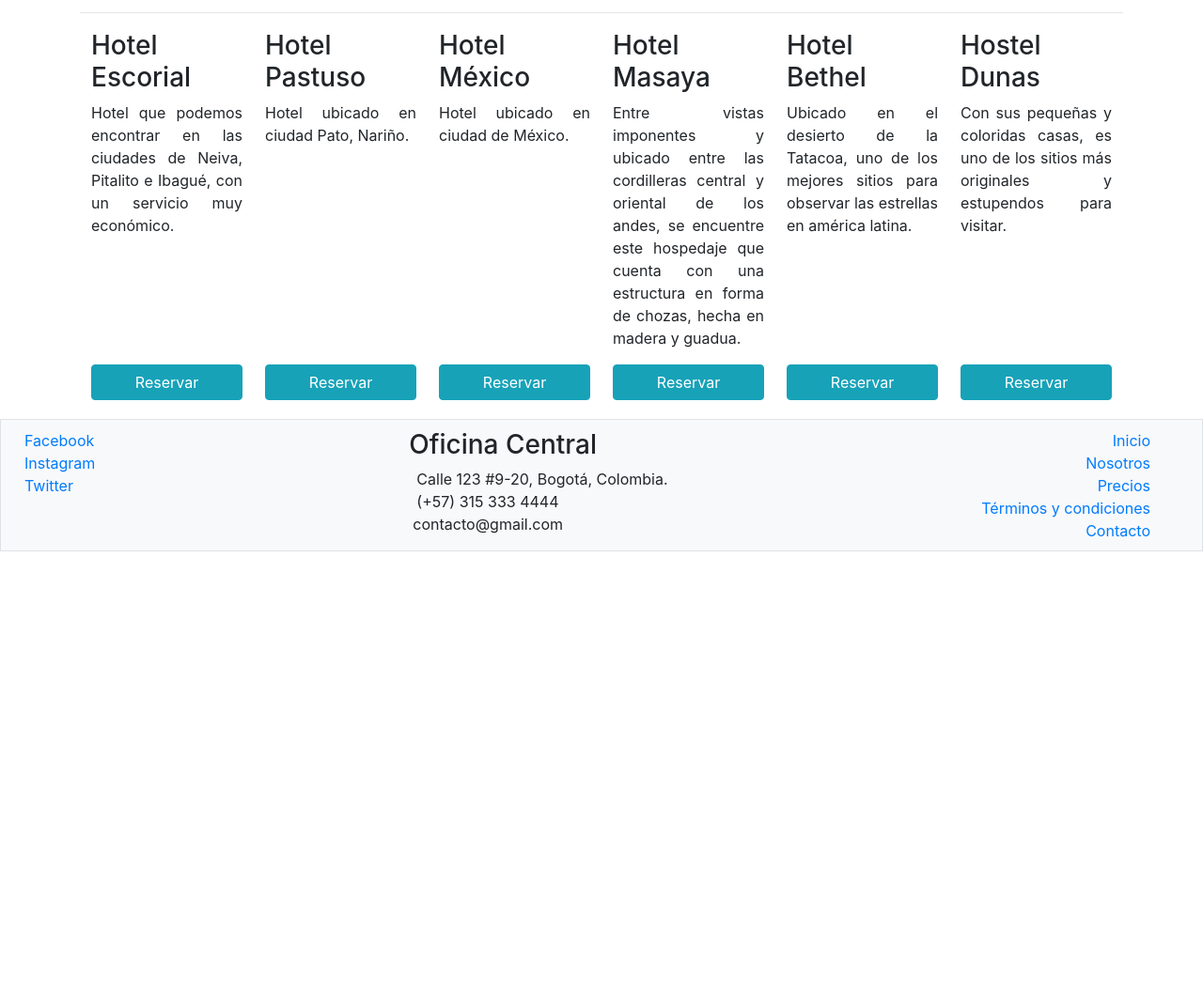
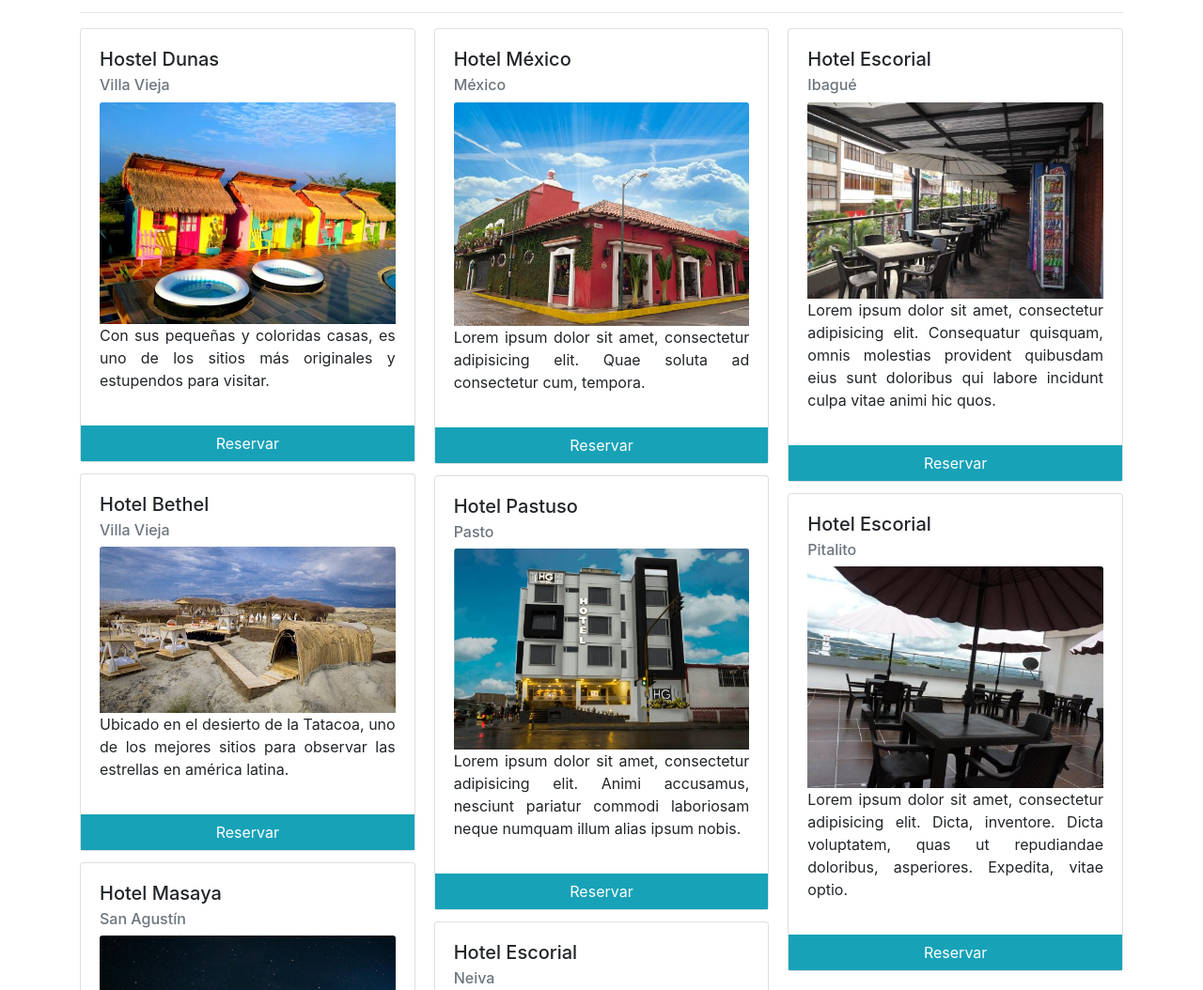
Before and after one commit to afperdomo2/guia-hoteles, a website: page index.html in a window 1280 px wide. Shown: the part 662-1716 px from the top of the page at 94% size. Before the commit the page ends 1249 px from the top, so only its background shows below. Drawn offline with nearby package versions, Linux system fonts and the light colour scheme; a web font is replaced by a local one.

Commit message:
Uso de cards

```diff
--- a/css/main.css
+++ b/css/main.css
@@ -10,11 +10,11 @@ footer{
 	background-color: yellow;
 	margin-bottom: 0px;
 }
-.card-hotel{
-	flex: 1 150px;
-	padding: 2px 12px 2px 12px;
+/* .card-hotel{
+	flex: 1 200px;
 	margin-bottom: 10px;
-}
+} */
 .btn-reserva{
 	width: 100%;
+	border-radius: 0px;
 }
--- a/index.html
+++ b/index.html
@@ -52,56 +52,90 @@
 				<p class="text-justify">¿No tienes mucho que hacer? También contamos con piscinas, salón de yoga con entrenadores los cuales estarán disponibles para hacer más agradable tu estadio, patio de juegos para los pequeños y campos de baloncesto.</p>
 			</div>
 		</div><hr>
-		<div class="d-flex flex-wrap flex-row-reverse">
-			<div class="card-hotel d-flex flex-column justify-content-between">
-				<div>
-					<h3>Hostel Dunas</h3>
-					<p class="text-justify">Con sus pequeñas y coloridas casas, es uno de los sitios más originales y estupendos para visitar.</p>
+		<div class="card-columns">
+			<div class="card">
+				<div class="card-body">
+					<h5 class="card-title">Hostel Dunas</h5>
+					<h6 class="card-subtitle text-muted mb-2">Villa Vieja</h6>
+					<img src="images/dunas.jpg" class="card-img-top" alt="">
+					<p class=" text-justify">Con sus pequeñas y coloridas casas, es uno de los sitios más originales y estupendos para visitar.</p>
 				</div>
 				<div>
 					<a class="btn btn-info btn-reserva" href="https://web.facebook.com/dunastatacoa/?_rdc=1&_rdr" target="_blank">Reservar</a>
 				</div>
 			</div>
-			<div class="card-hotel d-flex flex-column justify-content-between">
-				<div>
-					<h3>Hotel Bethel</h3>
+			<div class="card">
+				<div class="card-body">
+					<h5 class="card-title">Hotel Bethel</h5>
+					<h6 class="card-subtitle text-muted mb-2">Villa Vieja</h6>
+					<img src="images/bethel.jpg" class="card-img-top" alt="">
 					<p class="text-justify">Ubicado en el desierto de la Tatacoa, uno de los mejores sitios para observar las estrellas en américa latina.</p>
 				</div>
 				<div>
 					<a class="btn btn-info btn-reserva" href="http://www.betheltatacoaoficial.com/hotel-bethel-desierto-tatacoa" target="_blank">Reservar</a>
 				</div>
 			</div>
-			<div class="card-hotel d-flex flex-column justify-content-between">
-				<div>
-					<h3>Hotel Masaya</h3>
+			<div class="card">
+				<div class="card-body">
+					<h5 class="card-title">Hotel Masaya</h5>
+					<h6 class="card-subtitle text-muted mb-2">San Agustín</h6>
+					<img src="images/masaya.jpg" class="card-img-top" alt="">
 					<p class="text-justify">Entre vistas imponentes y ubicado entre las cordilleras central y oriental de los andes, se encuentre este hospedaje que cuenta con una estructura en forma de chozas, hecha en madera y guadua.</p>
 				</div>
 				<div>
 					<a class="btn btn-info btn-reserva" href="https://www.masaya-experience.com/san-agustin/" target="_blank">Reservar</a>
 				</div>
 			</div>
-			<div class="card-hotel d-flex flex-column justify-content-between">
-				<div>
-					<h3>Hotel México</h3>
-					<p class="text-justify">Hotel ubicado en ciudad de México.</p>
+			<div class="card">
+				<div class="card-body">
+					<h5 class="card-title">Hotel México</h5>
+					<h6 class="card-subtitle text-muted mb-2">México</h6>
+					<img src="images/mexico.jpg" class="card-img-top" alt="">
+					<p class="text-justify">Lorem ipsum dolor sit amet, consectetur adipisicing elit. Quae soluta ad consectetur cum, tempora.</p>
 				</div>
 				<div>
 					<a class="btn btn-info btn-reserva" href="https://www.masaya-experience.com/san-agustin/" target="_blank">Reservar</a>
 				</div>
 			</div>
-			<div class="card-hotel d-flex flex-column justify-content-between">
-				<div>
-					<h3>Hotel Pastuso</h3>
-					<p class="text-justify">Hotel ubicado en ciudad Pato, Nariño.</p>
+			<div class="card">
+				<div class="card-body">
+					<h5 class="card-title">Hotel Pastuso</h5>
+					<h6 class="card-subtitle text-muted mb-2">Pasto</h6>
+					<img src="images/pasto.jpg" class="card-img-top" alt="">
+					<p class="text-justify">Lorem ipsum dolor sit amet, consectetur adipisicing elit. Animi accusamus, nesciunt pariatur commodi laboriosam neque numquam illum alias ipsum nobis.</p>
 				</div>
 				<div>
 					<a class="btn btn-info btn-reserva" href="https://www.masaya-experience.com/san-agustin/" target="_blank">Reservar</a>
 				</div>
 			</div>
-			<div class="card-hotel d-flex flex-column justify-content-between">
+			<div class="card">
+				<div class="card-body">
+					<h5 class="card-title">Hotel Escorial</h5>
+					<h6 class="card-subtitle text-muted mb-2">Neiva</h6>
+					<img src="images/escorial-neiva.jpg" class="card-img-top" alt="">
+					<p class="text-justify">Hotel que podemos encontrar en las ciudades de Neiva, Pitalito e Ibagué, con un servicio muy económico.</p>
+				</div>
 				<div>
-					<h3>Hotel Escorial</h3>
-					<p class="text-justify">Hotel que podemos encontrar en las ciudades de Neiva, Pitalito e Ibagué, con un servicio muy económico.</p>
+					<a class="btn btn-info btn-reserva" href="https://www.masaya-experience.com/san-agustin/" target="_blank">Reservar</a>
+				</div>
+			</div>
+			<div class="card">
+				<div class="card-body">
+					<h5 class="card-title">Hotel Escorial</h5>
+					<h6 class="card-subtitle text-muted mb-2">Ibagué</h6>
+					<img src="images/escorial-ibague.jpg" class="card-img-top" alt="">
+					<p class="text-justify">Lorem ipsum dolor sit amet, consectetur adipisicing elit. Consequatur quisquam, omnis molestias provident quibusdam eius sunt doloribus qui labore incidunt culpa vitae animi hic quos.</p>
+				</div>
+				<div>
+					<a class="btn btn-info btn-reserva" href="https://www.masaya-experience.com/san-agustin/" target="_blank">Reservar</a>
+				</div>
+			</div>
+			<div class="card">
+				<div class="card-body">
+					<h5 class="card-title">Hotel Escorial</h5>
+					<h6 class="card-subtitle text-muted mb-2">Pitalito</h6>
+					<img src="images/escorial-pitalito.jpg" class="card-img-top" alt="">
+					<p class="text-justify">Lorem ipsum dolor sit amet, consectetur adipisicing elit. Dicta, inventore. Dicta voluptatem, quas ut repudiandae doloribus, asperiores. Expedita, vitae optio.</p>
 				</div>
 				<div>
 					<a class="btn btn-info btn-reserva" href="https://www.masaya-experience.com/san-agustin/" target="_blank">Reservar</a>
@@ -111,7 +145,7 @@
 	</div>
 	<footer class="mt-2 bg-light border">
 		<div class="row col-md-12">
-			<div class="col-sm-4 d-flex flex-column">
+			<div clas">
 				<a href="https://www.facebook.com" target="_blank">Facebook</a>
 				<a href="https://www.instagram.com" target="_blank">Instagram</a>
 				<a href="https://twitter.com" target="_blank">Twitter</a>
@@ -124,7 +158,7 @@
 					<p class="m-0"><span class="oi oi-inbox pr-1"></span> contacto@gmail.com</p>
 				</address>
 			</div>
-			<div class="col-sm-4 d-flex flex-column align-items-end">
+			<div clas align-items-end">
 				<a href="index.html">Inicio</a>
 				<a href="nosotros.html">Nosotros</a>
 				<a href="precios.html">Precios</a>
```
Also changed, not shown: precios.html (+12 -0 lines), images/bethel.jpg (added), images/dunas.jpg (added), images/escorial-ibague.jpg (added), images/escorial-neiva.jpg (added), images/escorial-pitalito.jpg (added), images/masaya.jpg (added), images/mexico.jpg (added), images/pasto.jpg (added).
